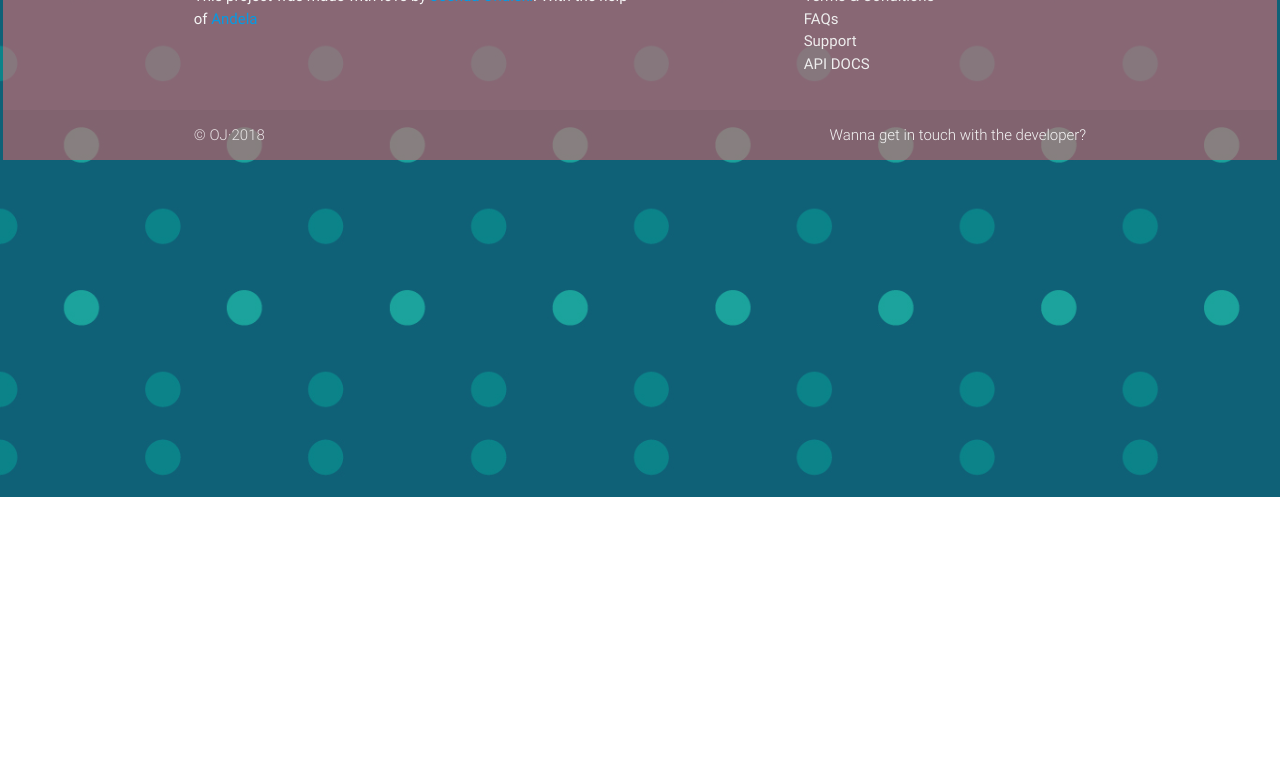
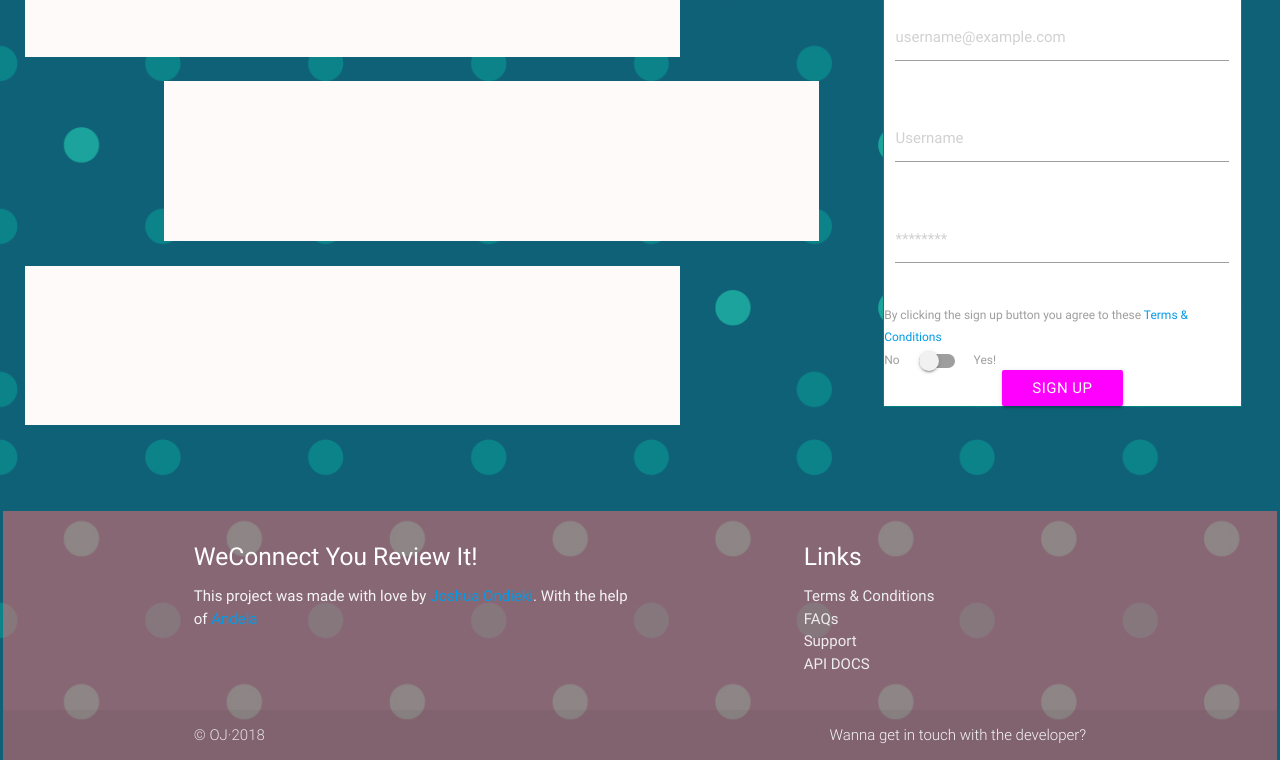
Before and after one commit to JoshuaOndieki/weconnect, a plain HTML site: page designs/UI/home.html in a window 1280 px wide. Shown: the part 303-1063 px from the top of the page. Before the commit the page ends 800 px from the top, so only its background shows below. Drawn offline with Linux system fonts and the light colour scheme.

Commit message:
Add landingpage article containers and signup section

```diff
--- a/designs/UI/css/master.css
+++ b/designs/UI/css/master.css
@@ -42,7 +42,51 @@ nav{
     float: left!important;
 }
 
+.content{
+    width: 100%;
+    height: 600px;
+    justify-content: space-between;
+}
 
+section{
+}
+
+#intro{
+    width: 64%;
+    height: 95%;
+    display: inline-block;
+
+}
+
+#intro article{
+    background-color: snow;
+    margin: 3%;
+    height: 28%;
+    width: 80%;
+}
+
+.signupbtn{
+    background-color: magenta!important;
+    display: table;
+    margin: 0 auto;
+}
+
+#signup-form>h3{
+    text-align: center;
+}
+
+#signup-form{
+    width: 28%;
+    height: auto;
+    display: inline-block;
+    float: right;
+    margin: 3%;
+    border: 1px solid teal;
+    background-color: #ffffff;
+    color: #999999;
+    line-height: inherit;
+
+}
 
 
 footer{
--- a/designs/UI/home.html
+++ b/designs/UI/home.html
@@ -39,6 +39,53 @@
                <a class="waves-effect waves-light btn">Login</a>
             </div>
         </nav>
+        <div class="content">
+            <section id="intro" class="col s12">
+
+                <article class="row">
+
+                </article>
+                <article class="row" style="margin-left: 20%!important;">
+
+                </article>
+                <article class="row">
+
+                </article>
+            </section>
+            <section id="signup-form">
+                <h3>Quick sign up!</h3>
+                <form class="col s12" action="">
+                  <div class="row">
+                    <div class="input-field col s12">
+                      <input id="email" type="email" class="validate" placeholder="username@example.com" required>
+                      <label for="email" data-error="wrong" data-success="right"></label>
+                    </div>
+                  </div>
+                  <div class="row">
+                    <div class="input-field col s12">
+                      <input id="username" type="text" class="validate" placeholder="Username" required>
+                      <label for="username" data-error="wrong" data-success="right"></label>
+                    </div>
+                </div>
+                <div class="row">
+                  <div class="input-field col s12">
+                    <input id="password" type="password" class="validate" placeholder="********" required>
+                    <label for="password" data-error="wrong" data-success="right"></label>
+                  </div>
+                </div>
+                <div class="switch">
+                    <label for="switch">By clicking the sign up button you agree to these <a href="#">Terms & Conditions</a> </label></br>
+                  <label>
+                    No
+                    <input type="checkbox" required>
+                    <span class="lever"></span>
+                    Yes!
+                  </label>
+                </div>
+                <input type="submit" name="signup" value="SIGN UP" class="waves-effect waves-light signupbtn btn">
+                </form>
+            </section>
+        </div>
         <footer class="page-footer">
           <div class="container">
             <div class="row">
```
